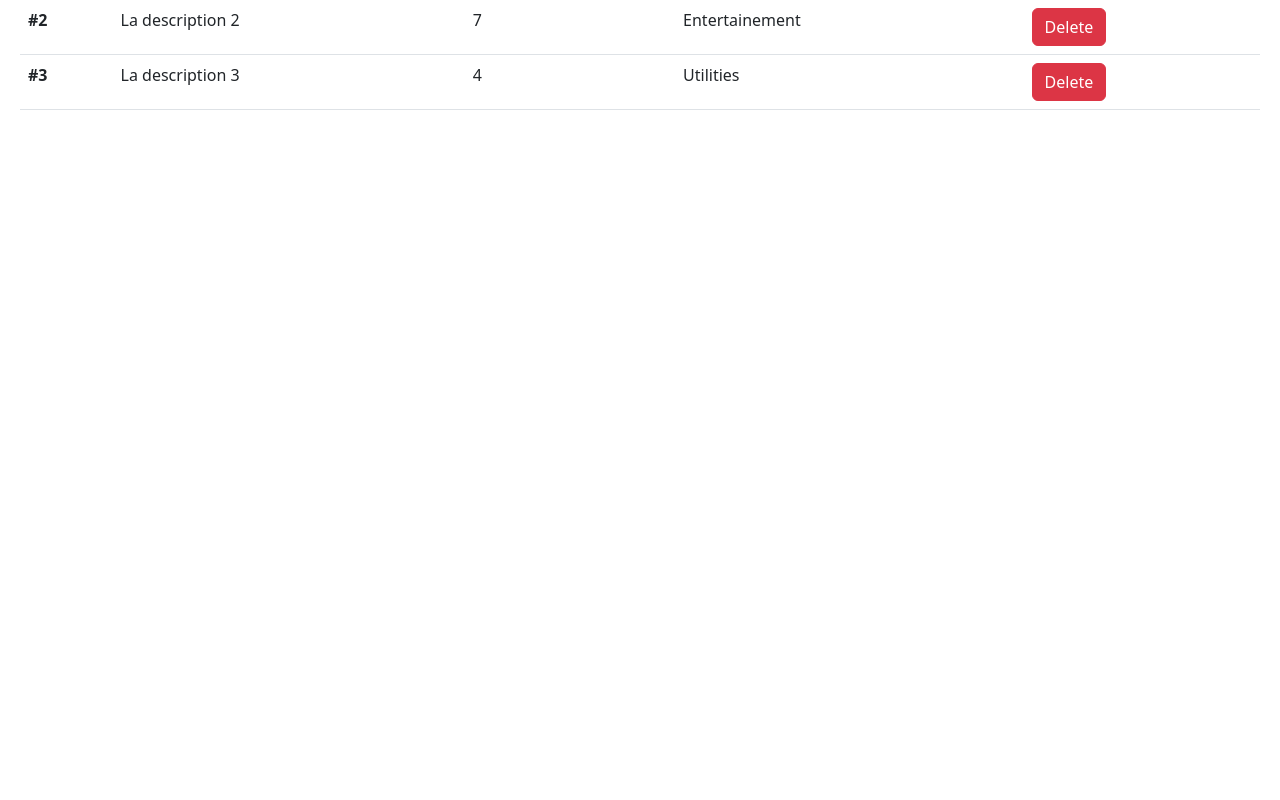
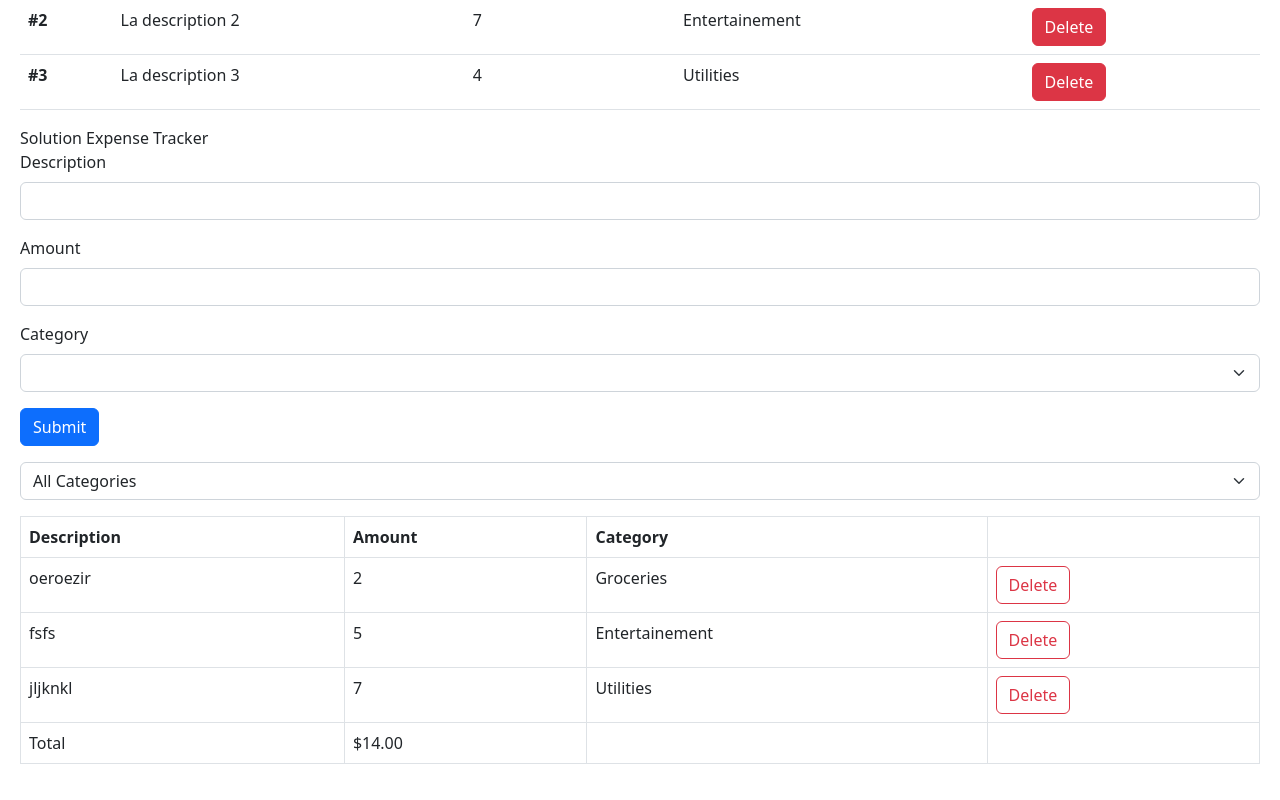
Before and after one commit to fab-devtag/video-games, a React (Vite) app: page / in a window 1280 px wide. Shown: the part 1646-2446 px from the top of the page. Before the commit the page ends 1792 px from the top, so only its background shows below. Built offline with nearby package versions, Linux system fonts and the light colour scheme.

Commit message:
Expense solution

```diff
--- a/src/App.tsx
+++ b/src/App.tsx
@@ -11,8 +11,38 @@ import ExpandableText from './ExpandableText';
 import Form from './components/Form';
 import FormWithState from './components/FormWithState';
 import ExpenseTracker from './components/ExpenseTracker/ExpenseTracker';
+import ExpenseList from './components/ExpenseTrackerSolution/ExpenseList';
+import ExpenseFilter from './components/ExpenseTrackerSolution/ExpenseFilter';
+import ExpenseForm from './components/ExpenseTrackerSolution/ExpenseForm';
+import categories from './components/ExpenseTrackerSolution/categories';
 
 const App = () => {
+	const [expenses, setExpenses] = useState([
+		{
+			id: 1,
+			description: 'oeroezir',
+			amount: 2,
+			category: 'Groceries',
+		},
+		{
+			id: 2,
+			description: 'fsfs',
+			amount: 5,
+			category: 'Entertainement',
+		},
+		{
+			id: 3,
+			description: 'jljknkl',
+			amount: 7,
+			category: 'Utilities',
+		},
+	]);
+
+	const [selectedCategory, setSelectedCategory] = useState('');
+	const visibleExpenses = selectedCategory
+		? expenses.filter((e) => e.category === selectedCategory)
+		: expenses;
+
 	let items = ['Paris', 'Rome', 'New York', 'San Francisco', 'London'];
 	const [cartItems, setCartItems] = useState(['Product1', 'Product2']);
 
@@ -114,6 +144,23 @@ const App = () => {
 			<FormWithState />
 			My Expense tracker
 			<ExpenseTracker />
+			Solution Expense Tracker
+			<div className="mb-3">
+				<ExpenseForm
+					onSubmit={(expense) =>
+						setExpenses([...expenses, { ...expense, id: expenses.length + 1 }])
+					}
+				/>
+			</div>
+			<div className="mb-3">
+				<ExpenseFilter
+					onSelectCategory={(category) => setSelectedCategory(category)}
+				/>
+			</div>
+			<ExpenseList
+				expenses={visibleExpenses}
+				onDelete={(id) => setExpenses(expenses.filter((e) => e.id !== id))}
+			/>
 		</div>
 	);
 };
--- /dev/null
+++ b/src/components/ExpenseTrackerSolution/ExpenseFilter.tsx
@@ -0,0 +1,23 @@
+import React from 'react';
+import categories from './categories';
+
+interface ExpenseFilterProps {
+	onSelectCategory: (categorie: string) => void;
+}
+const ExpenseFilter = ({ onSelectCategory }: ExpenseFilterProps) => {
+	return (
+		<select
+			className="form-select"
+			onChange={(e) => onSelectCategory(e.target.value)}
+		>
+			<option value="">All Categories</option>
+			{categories.map((category) => (
+				<option key={category} value={category}>
+					{category}
+				</option>
+			))}
+		</select>
+	);
+};
+
+export default ExpenseFilter;
--- /dev/null
+++ b/src/components/ExpenseTrackerSolution/ExpenseForm.tsx
@@ -0,0 +1,90 @@
+import { z } from 'zod';
+import { useForm } from 'react-hook-form';
+import { zodResolver } from '@hookform/resolvers/zod';
+import categories from './categories';
+
+const schema = z.object({
+	description: z
+		.string()
+		.min(3, { message: 'Description must be at least 3 characters' })
+		.max(50),
+	amount: z
+		.number({ invalid_type_error: 'Amount is required' })
+		.min(0.01)
+		.max(100_000),
+	category: z.enum(categories, {
+		errorMap: () => ({ message: 'Category is required' }),
+	}),
+});
+
+type ExpenseFormData = z.infer<typeof schema>;
+
+interface ExpenseFormProps {
+	onSubmit: (data: ExpenseFormData) => void;
+}
+
+const ExpenseForm = ({ onSubmit }: ExpenseFormProps) => {
+	const {
+		register,
+		handleSubmit,
+		reset,
+		formState: { errors, isValid },
+	} = useForm<ExpenseFormData>({ resolver: zodResolver(schema) });
+
+	return (
+		<form
+			onSubmit={handleSubmit((data) => {
+				onSubmit(data);
+				reset();
+			})}
+		>
+			<div className="mb-3">
+				<label htmlFor="description" className="form-label">
+					Description
+				</label>
+				<input
+					{...register('description')}
+					id="description"
+					type="text"
+					className="form-control"
+				/>
+				{errors.description && (
+					<p className="text-danger">{errors.description.message}</p>
+				)}
+			</div>
+			<div className="mb-3">
+				<label htmlFor="amount" className="form-label">
+					Amount
+				</label>
+				<input
+					{...register('amount', { valueAsNumber: true })}
+					id="amount"
+					type="number"
+					className="form-control"
+				/>
+				{errors.amount && (
+					<p className="text-danger">{errors.amount.message}</p>
+				)}
+			</div>
+			<div className="mb-3">
+				<label htmlFor="category" className="form-label">
+					Category
+				</label>
+				<select {...register('category')} id="category" className="form-select">
+					<option value=""></option>
+					{categories.map((category) => (
+						<option key={category} value={category}>
+							{category}
+						</option>
+					))}
+				</select>
+				{errors.category && (
+					<p className="text-danger">{errors.category.message}</p>
+				)}
+			</div>
+			<button className="btn btn-primary">Submit</button>
+		</form>
+	);
+};
+
+export default ExpenseForm;
--- /dev/null
+++ b/src/components/ExpenseTrackerSolution/ExpenseList.tsx
@@ -0,0 +1,61 @@
+import React from 'react';
+
+interface Expense {
+	id: number;
+	description: string;
+	amount: number;
+	category: string;
+}
+
+interface ExpenseListProps {
+	expenses: Expense[];
+	onDelete: (id: number) => void;
+}
+
+const ExpenseList = ({ expenses, onDelete }: ExpenseListProps) => {
+	if (expenses.length === 0) return null;
+	return (
+		<table className="table table-bordered">
+			<thead>
+				<tr>
+					<th>Description</th>
+					<th>Amount</th>
+					<th>Category</th>
+					<th></th>
+				</tr>
+			</thead>
+			<tbody>
+				{expenses.map((expense) => (
+					<tr key={expense.id}>
+						<td>{expense.description}</td>
+						<td>{expense.amount}</td>
+						<td>{expense.category}</td>
+						<td>
+							<button
+								className="btn btn-outline-danger"
+								onClick={() => onDelete(expense.id)}
+							>
+								Delete
+							</button>
+						</td>
+					</tr>
+				))}
+			</tbody>
+			<tfoot>
+				<tr>
+					<td>Total</td>
+					<td>
+						$
+						{expenses
+							.reduce((acc, expense) => expense.amount + acc, 0)
+							.toFixed(2)}
+					</td>
+					<td></td>
+					<td></td>
+				</tr>
+			</tfoot>
+		</table>
+	);
+};
+
+export default ExpenseList;
--- /dev/null
+++ b/src/components/ExpenseTrackerSolution/categories.ts
@@ -0,0 +1,3 @@
+const categories = ['Groceries', 'Utilities', 'Entertainement'] as const;
+
+export default categories;
```
